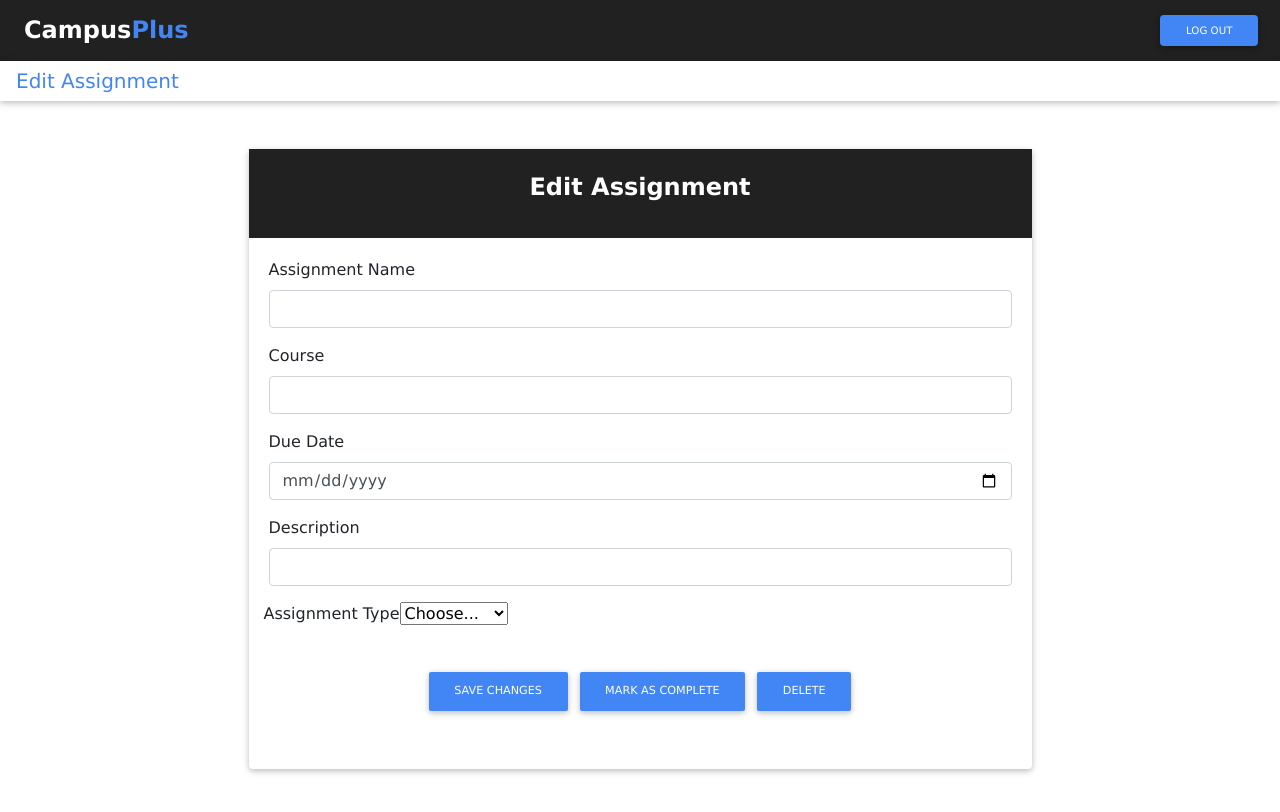
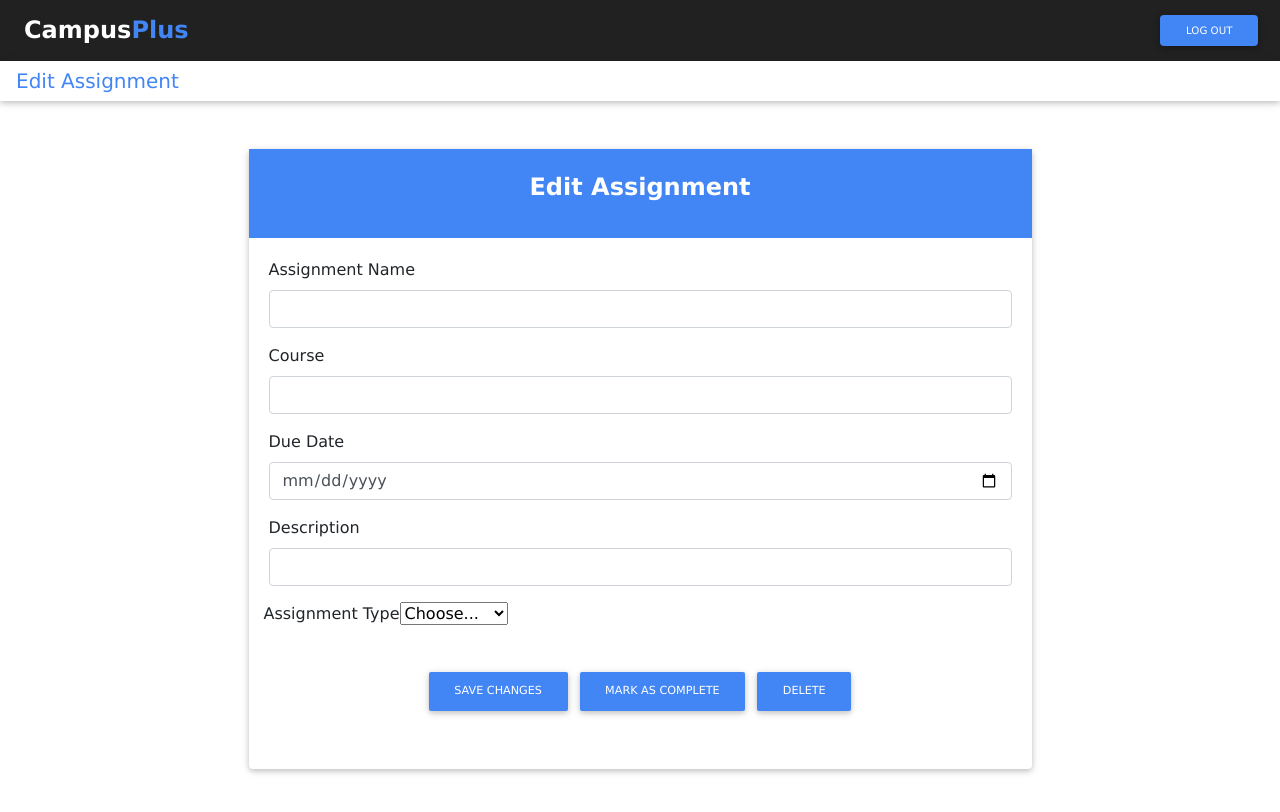
Before and after one commit to luisegarduno/CampusPlus, a React (Create React App) app in the folder frontend/: page /assignment/1 in a window 1280 px wide. Shown: the top 812 px of the page. Built offline with nearby package versions, Linux system fonts and the light colour scheme.

Commit message:
more updates

```diff
--- a/frontend/src/app/AddAssignments.jsx
+++ b/frontend/src/app/AddAssignments.jsx
@@ -55,7 +55,7 @@ export class AssignmentAdder extends React.Component{
             </nav>
             <div className="p-5 container-fluid container-sm">
                 <div className = "card text-center w-50 mx-auto">
-                <div className = "jumbotron-fluid h-75 bg-dark text-white text-center">
+                <div className = "jumbotron-fluid h-75 bg-primary text-white text-center">
                         <h4 className="p-4 card-title font-weight-bold">Add Assignment</h4>
                     </div>
                     <div className = "form-group">
--- a/frontend/src/app/AssignmentEditor.jsx
+++ b/frontend/src/app/AssignmentEditor.jsx
@@ -70,7 +70,7 @@ export class AssignmentEditor extends React.Component{
             </nav>
             <div className="p-5 container-fluid container-lg">
                 <div className = "card text-center mb-1 w-75 mx-auto">
-                    <div className = "jumbotron-fluid h-75 bg-dark text-white text-center">
+                    <div className = "jumbotron-fluid h-75 bg-primary text-white text-center">
                         <h4 className="p-4 card-title font-weight-bold">Edit Assignment</h4>
                     </div>
                     <div className = "form-group">
```
